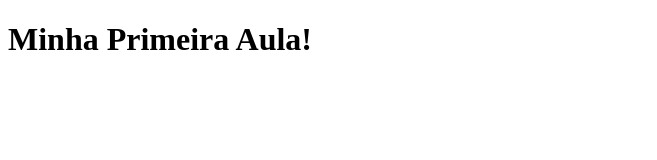
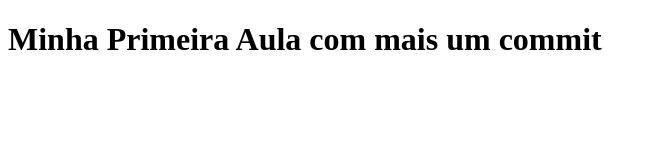
Before and after one commit to hrvieira/aula-1, a plain HTML site: page index.html in a window 1280 px wide. Shown: the whole page, without its empty margins (0-657 px from the left). Drawn offline with Linux system fonts and the light colour scheme.

Commit message:
Adicionamos mais uma parte de texto no nosso código

```diff
--- a/index.html
+++ b/index.html
@@ -7,7 +7,7 @@
 </head>
 
 <body>
-  <h1>Minha Primeira Aula!</h1>
+  <h1>Minha Primeira Aula com mais um commit</h1>
 </body>
 
 </html>
```
